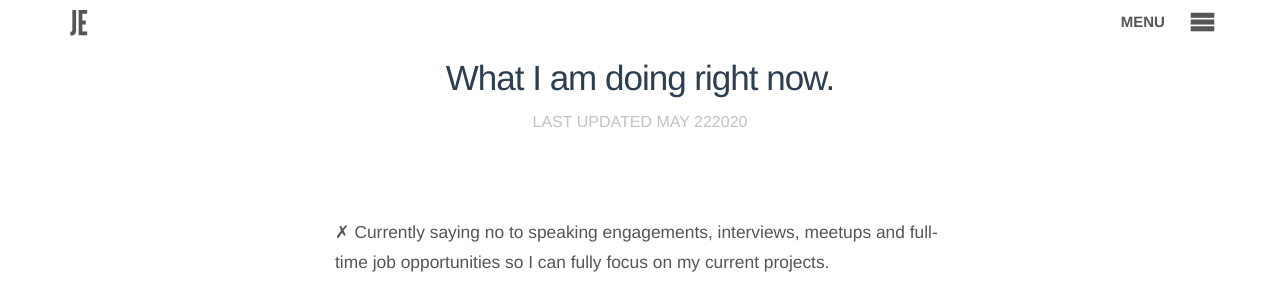
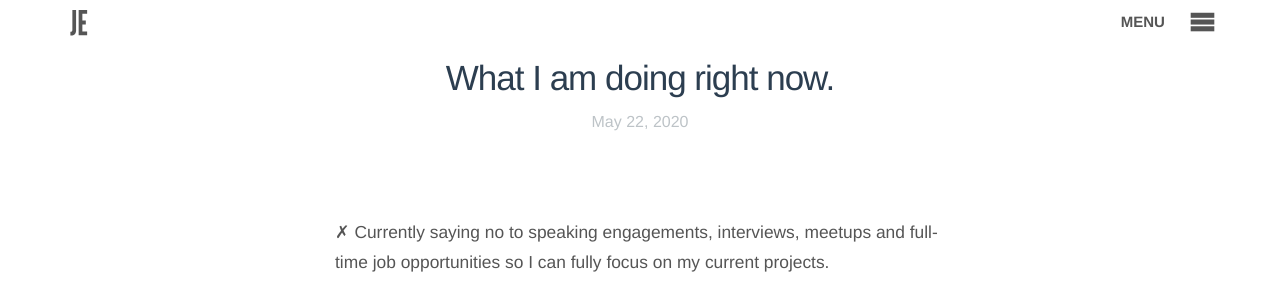
Before and after one commit to jasonearly/jasonearly.github.io, a Jekyll site: the page built from work/-draft-now.md, in a window 1280 px wide and 900 px high. Shown: the top 300 px of the window. Built offline with Jekyll 4.4.1, drawn with Linux system fonts in a browser that asks for light colours.

Commit message:
update date

```diff
--- a/work/-draft-now.md
+++ b/work/-draft-now.md
@@ -1,7 +1,7 @@
 ---
 layout: now
 title: What I am doing right now.
-date: [LAST UPDATED MAY 22, 2020]
+date: LAST UPDATED MAY 22, 2020
 permalink:
 categories: portfolio work process
 excerpt: ""
```
